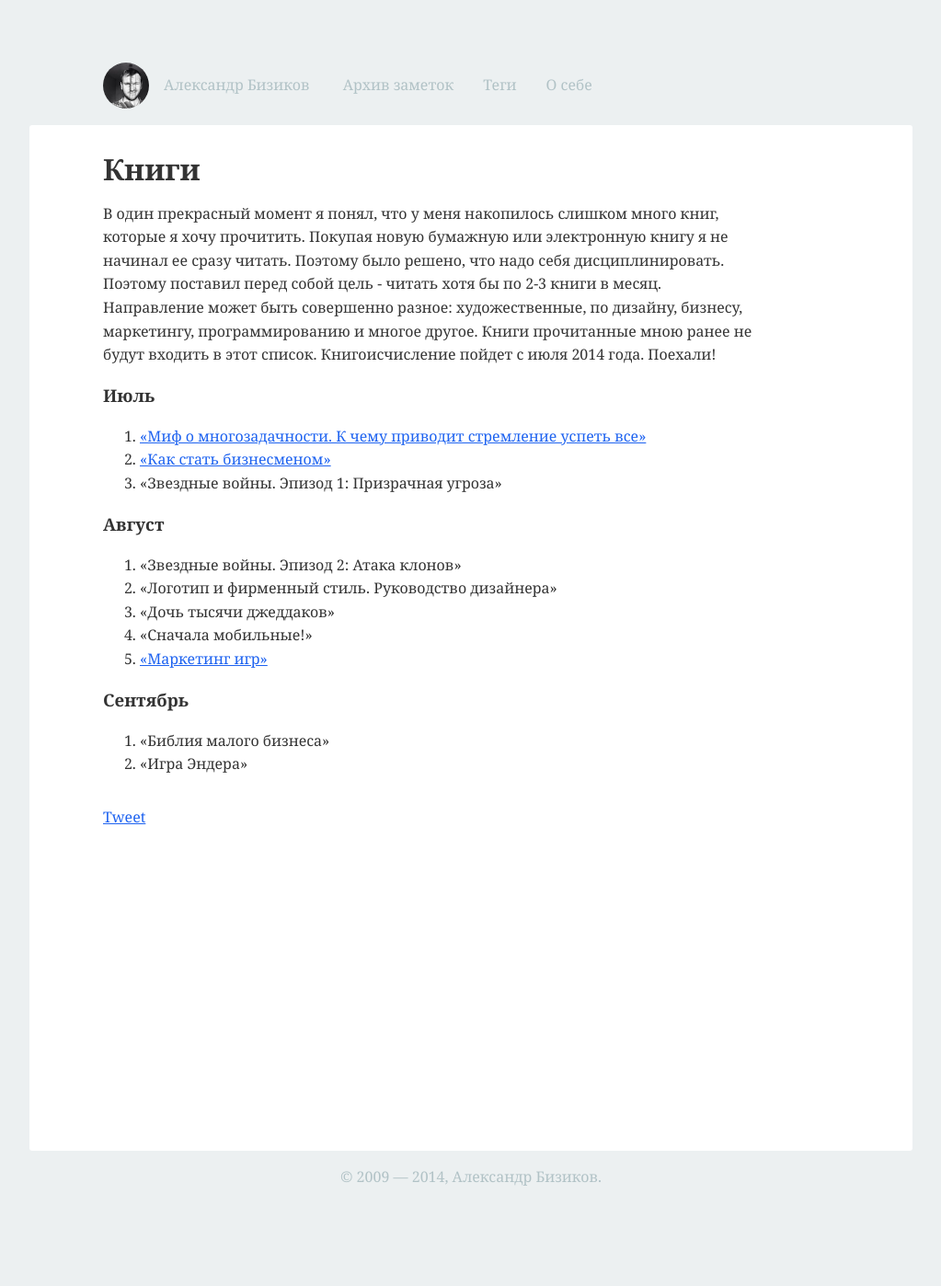
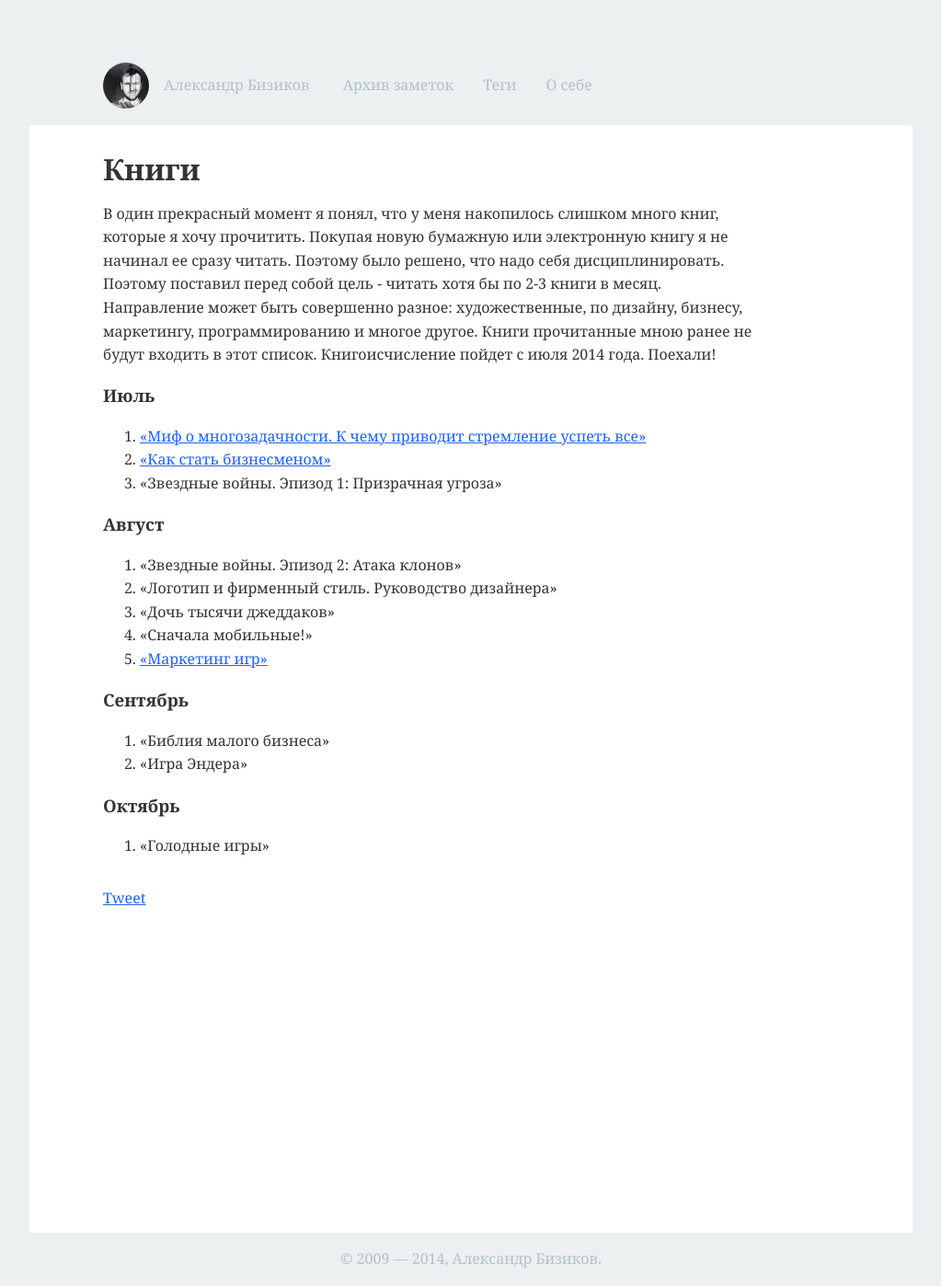
Before and after one commit to anna-vanlee/bizikov.ru, a Jekyll site: the page built from about/books/index.md, in a window 1280 px wide. Shown: the whole page at 92% size, without its empty margins (128-1151 px from the left). Built offline with Jekyll 4.4.1, drawn with Linux system fonts in a browser that asks for light colours; some web fonts are replaced; comment, search, counter and statistics services are not loaded; before the commit the page ends 1309 px from its top, so only the background shows below that.

Commit message:
Update index.md

```diff
--- a/about/books/index.md
+++ b/about/books/index.md
@@ -27,3 +27,7 @@ description: Список книг которые прочитал
 
 1. «Библия малого бизнеса»
 2. «Игра Эндера»
+
+### Октябрь
+
+1. «Голодные игры»
```
